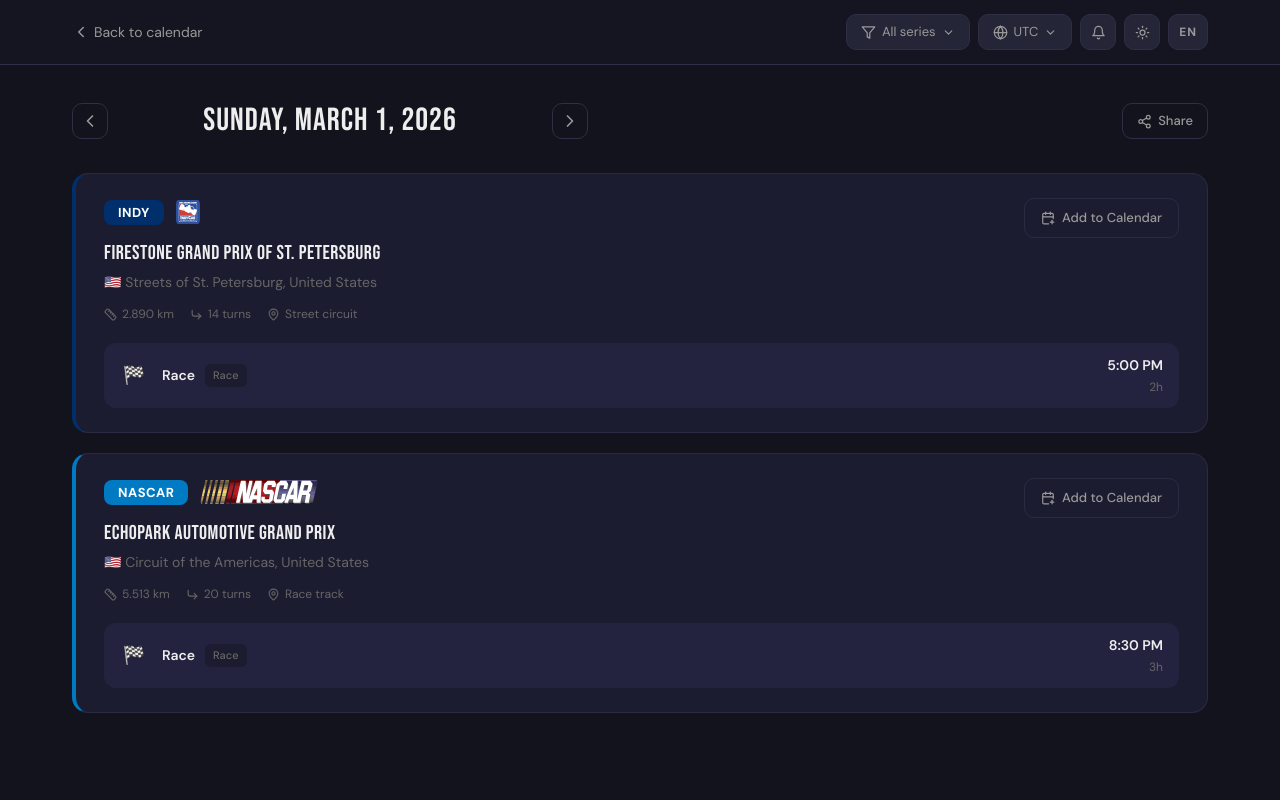
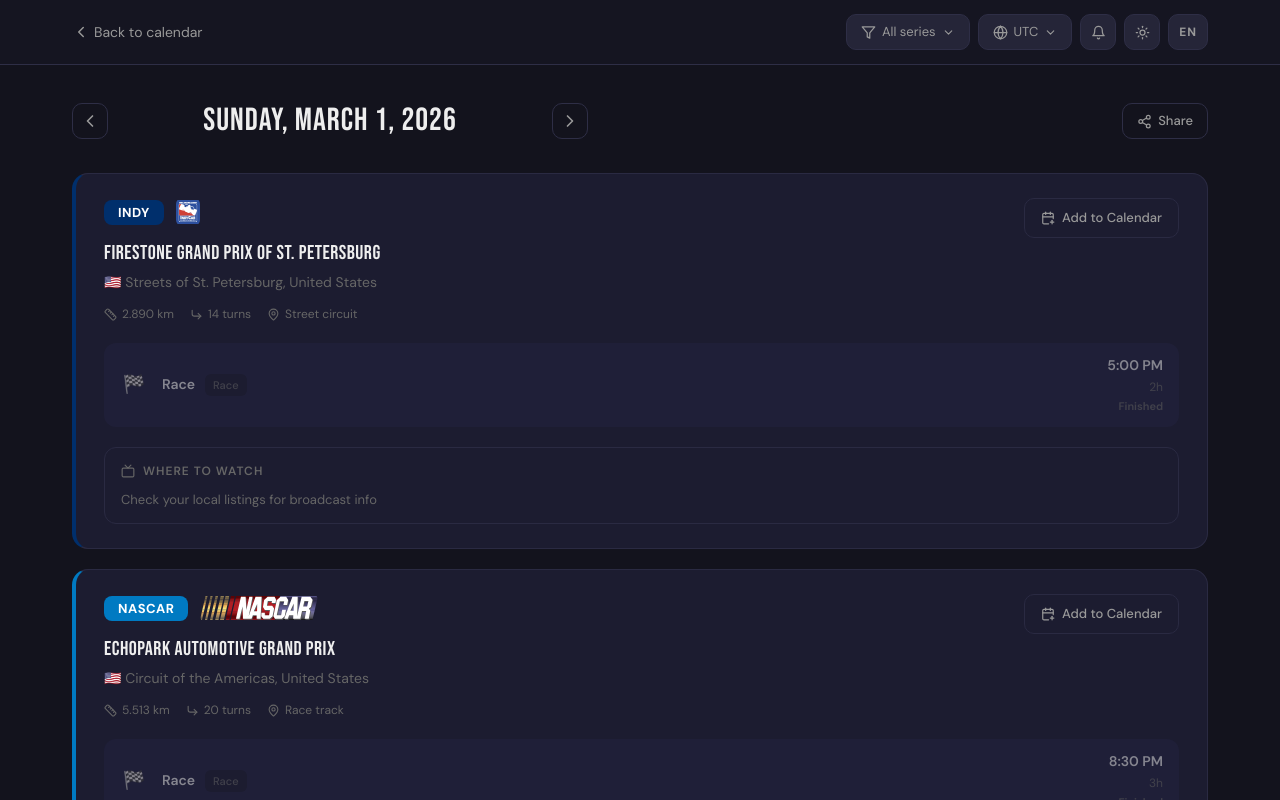
Before and after one commit to bogdankf1/race-grid, a Next.js app: page /day/2026-03-01 in a window 1280 px wide. Shown: the top 800 px of the page. Built offline with nearby package versions, Linux system fonts and the light colour scheme.

Commit message:
Add "LIVE" badges, session states, and empty week messages to calendar; highlight return day and dim past events

```diff
--- a/src/app/page.tsx
+++ b/src/app/page.tsx
@@ -1,6 +1,6 @@
 'use client'
 
-import { useEffect } from 'react'
+import { useEffect, useState } from 'react'
 import { format, startOfWeek } from 'date-fns'
 import { useLocalStorage } from '@/hooks/useLocalStorage'
 import { useCalendarEvents } from '@/hooks/useCalendarEvents'
@@ -28,6 +28,20 @@ export default function HomePage() {
   )
 
   useEffect(() => { applyTheme(theme) }, [theme])
+
+  // Highlight day cell we navigated back from
+  const [highlightDate, setHighlightDate] = useState<string | null>(null)
+  useEffect(() => {
+    const params = new URLSearchParams(window.location.search)
+    const from = params.get('from')
+    if (from) {
+      setHighlightDate(from)
+      params.delete('from')
+      const clean = params.toString()
+      window.history.replaceState({}, '', clean ? `?${clean}` : window.location.pathname)
+      setTimeout(() => setHighlightDate(null), 2000)
+    }
+  }, [])
 
   const monthEvents = useCalendarEvents(selectedSeries, timezone, month)
   const weekEvents = useWeekEvents(selectedSeries, timezone, weekStart)
@@ -67,6 +81,7 @@ export default function HomePage() {
         onWeekStartChange={setWeekStart}
         selectedSeriesIds={selectedSeries}
         timezone={timezone}
+        highlightDate={highlightDate}
       />
     </div>
   )
--- a/src/components/CalendarGrid.tsx
+++ b/src/components/CalendarGrid.tsx
@@ -32,6 +32,7 @@ interface CalendarGridProps {
   onWeekStartChange: (weekStart: string) => void
   selectedSeriesIds: string[]
   timezone: string
+  highlightDate?: string | null
 }
 
 const WEEKDAY_KEYS = ['weekday.mon', 'weekday.tue', 'weekday.wed', 'weekday.thu', 'weekday.fri', 'weekday.sat', 'weekday.sun']
@@ -57,7 +58,7 @@ function formatWeekLabel(weekStart: string, locale: Locale): string {
 export function CalendarGrid({
   month, onMonthChange, events, locale,
   viewMode, onViewModeChange, weekStart, onWeekStartChange,
-  selectedSeriesIds, timezone,
+  selectedSeriesIds, timezone, highlightDate,
 }: CalendarGridProps) {
   const currentDate = useMemo(() => {
     const [year, m] = month.split('-').map(Number)
@@ -281,11 +282,19 @@ export function CalendarGrid({
               isCurrentMonth={viewMode === 'week' ? true : isSameMonth(day, currentDate)}
               isToday={isDateToday(day)}
               isNextRaceDay={dateStr === nextRaceDay}
+              isHighlighted={dateStr === highlightDate}
               seriesInfos={events.get(dateStr) || []}
             />
           )
         })}
       </div>
+
+      {/* Empty week message */}
+      {viewMode === 'week' && weekDays.every(d => (events.get(format(d, 'yyyy-MM-dd')) || []).length === 0) && (
+        <div style={{ textAlign: 'center', padding: '32px 0 16px', color: 'var(--rg-text3)', fontSize: 15 }}>
+          {t('week.noRaces', locale)}
+        </div>
+      )}
     </div>
   )
 }
--- a/src/components/DayCell.tsx
+++ b/src/components/DayCell.tsx
@@ -10,6 +10,7 @@ interface DayCellProps {
   isCurrentMonth: boolean
   isToday: boolean
   isNextRaceDay?: boolean
+  isHighlighted?: boolean
   seriesInfos: DaySeriesInfo[]
 }
 
@@ -20,7 +21,8 @@ function cleanEventName(name: string): string {
     .replace(/^NLS\s*\d+\s*[—–-]\s*/i, '')
 }
 
-export function DayCell({ date, dayNumber, isCurrentMonth, isToday, isNextRaceDay, seriesInfos }: DayCellProps) {
+export function DayCell({ date, dayNumber, isCurrentMonth, isToday, isNextRaceDay, isHighlighted, seriesInfos }: DayCellProps) {
+  const isPast = !isToday && date < new Date().toISOString().slice(0, 10)
   const [expanded, setExpanded] = useState(false)
   const MAX_CHIPS = 3
   const showAll = expanded || seriesInfos.length <= MAX_CHIPS
@@ -43,10 +45,12 @@ export function DayCell({ date, dayNumber, isCurrentMonth, isToday, isNextRaceDa
         background: isToday
           ? 'var(--rg-elevated)'
           : isCurrentMonth ? 'var(--rg-surface)' : 'transparent',
-        boxShadow: isNextRaceDay ? '0 0 16px rgba(122,179,255,0.25)' : undefined,
-        opacity: isCurrentMonth ? 1 : 0.3,
+        boxShadow: isHighlighted
+          ? 'inset 0 0 0 3px var(--rg-success), 0 0 20px rgba(74,222,128,0.25)'
+          : isNextRaceDay ? '0 0 16px rgba(122,179,255,0.25)' : undefined,
+        opacity: !isCurrentMonth ? 0.3 : isPast ? 0.5 : 1,
         cursor: isCurrentMonth ? 'pointer' : 'default',
-        transition: 'background 0.15s ease, opacity 0.2s ease',
+        transition: 'background 0.15s ease, opacity 0.2s ease, box-shadow 0.5s ease',
         minHeight: 100,
       }}
       onMouseEnter={e => {
--- a/src/components/DayDetail.tsx
+++ b/src/components/DayDetail.tsx
@@ -1,6 +1,6 @@
 'use client'
 
-import { useMemo, useEffect, useRef } from 'react'
+import { useMemo, useEffect, useRef, useState } from 'react'
 import { SeriesConfig, RaceEvent, Session, SessionType } from '@/lib/types'
 import { ALL_SERIES } from '@/data/series-registry'
 import { getLocalDate, formatInTimezone, formatDuration } from '@/lib/timezone'
@@ -54,6 +54,13 @@ export function DayDetail({ date, selectedSeriesIds, timezone, locale, highlight
 
     return () => clearTimeout(timer)
   }, [highlightEventId])
+  // Tick every 30s for LIVE/Finished status
+  const [now, setNow] = useState(Date.now())
+  useEffect(() => {
+    const id = setInterval(() => setNow(Date.now()), 30_000)
+    return () => clearInterval(id)
+  }, [])
+
   const dayEvents = useMemo(() => {
     const results: DayEventInfo[] = []
     const selectedSeries = ALL_SERIES.filter(s => selectedSeriesIds.includes(s.id))
@@ -154,7 +161,13 @@ export function DayDetail({ date, selectedSeriesIds, timezone, locale, highlight
           </div>
 
           <div className="rg-event-card-sessions">
-            {sessions.map((session, i) => (
+            {sessions.map((session, i) => {
+              const startMs = new Date(session.startUtc).getTime()
+              const endMs = startMs + (session.durationMinutes || 120) * 60000
+              const isLive = now >= startMs && now < endMs
+              const isFinished = now >= endMs
+
+              return (
                 <div
                   key={`${session.label}-${i}`}
                   className="rg-session-row"
@@ -164,7 +177,9 @@ export function DayDetail({ date, selectedSeriesIds, timezone, locale, highlight
                     gap: 14,
                     padding: '12px 16px',
                     borderRadius: 12,
-                  background: 'var(--rg-elevated)',
+                    background: isLive ? 'var(--rg-surface)' : 'var(--rg-elevated)',
+                    opacity: isFinished ? 0.5 : 1,
+                    borderLeft: isLive ? '3px solid #dc2626' : undefined,
                   }}
                 >
                   <span style={{ fontSize: 18, width: 28, textAlign: 'center', flexShrink: 0 }}>
@@ -178,6 +193,7 @@ export function DayDetail({ date, selectedSeriesIds, timezone, locale, highlight
                       <span style={{ fontSize: 11, color: 'var(--rg-text3)', padding: '3px 8px', borderRadius: 6, background: 'var(--rg-surface)', fontWeight: 500 }}>
                         {sessionLabel(session.type, locale)}
                       </span>
+                      {isLive && <span className="rg-live-badge">{t('session.live', locale)}</span>}
                     </div>
                   </div>
                   <div className="rg-session-time" style={{ textAlign: 'right', flexShrink: 0 }}>
@@ -189,17 +205,22 @@ export function DayDetail({ date, selectedSeriesIds, timezone, locale, highlight
                         {formatDuration(session.durationMinutes)}
                       </div>
                     )}
+                    {isFinished ? (
+                      <div style={{ fontSize: 11, color: 'var(--rg-text3)', marginTop: 2, fontWeight: 600 }}>
+                        {t('session.finished', locale)}
+                      </div>
+                    ) : (
                       <Countdown targetUtc={session.startUtc} locale={locale} />
+                    )}
                   </div>
                 </div>
-            ))}
+              )
+            })}
 
             {/* Where to watch */}
             {(() => {
               const country = detectCountry(timezone)
-              if (!country) return null
-              const broadcasts = getBroadcasts(series.id, country)
-              if (broadcasts.length === 0) return null
+              const broadcasts = country ? getBroadcasts(series.id, country) : []
               return (
                 <div
                   style={{
@@ -216,6 +237,7 @@ export function DayDetail({ date, selectedSeriesIds, timezone, locale, highlight
                       {t('watch.title', locale)}
                     </span>
                   </div>
+                  {broadcasts.length > 0 ? (
                     <div style={{ display: 'flex', flexDirection: 'column', gap: 6 }}>
                       {broadcasts.map((b, i) => (
                         <div
@@ -249,6 +271,11 @@ export function DayDetail({ date, selectedSeriesIds, timezone, locale, highlight
                         </div>
                       ))}
                     </div>
+                  ) : (
+                    <p style={{ fontSize: 13, color: 'var(--rg-text3)' }}>
+                      {t('watch.fallback', locale)}
+                    </p>
+                  )}
                 </div>
               )
             })()}
--- a/src/components/DayPageClient.tsx
+++ b/src/components/DayPageClient.tsx
@@ -87,7 +87,7 @@ export function DayPageClient({ date }: DayPageClientProps) {
         onToggleTheme={toggleTheme}
         locale={locale}
         onToggleLocale={toggleLocale}
-        backHref={`/?month=${monthPath}`}
+        backHref={`/?month=${monthPath}&from=${date}`}
       />
 
       <div className="rg-day-wrap">
--- a/src/lib/i18n.ts
+++ b/src/lib/i18n.ts
@@ -10,6 +10,9 @@ const translations: Record<Locale, Record<string, string>> = {
     'view.week': 'Week',
     'search.placeholder': 'Search races, circuits…',
     'search.noResults': 'No results',
+    'session.finished': 'Finished',
+    'session.live': 'LIVE',
+    'week.noRaces': 'No races this week',
     'filter.all': 'All series',
     'filter.series': 'series',
     'filter.title': 'Filter series',
@@ -19,6 +22,7 @@ const translations: Record<Locale, Record<string, string>> = {
     'day.offDay': 'Enjoy the off day!',
     'day.more': 'more',
     'watch.title': 'Where to watch',
+    'watch.fallback': 'Check your local listings for broadcast info',
     'tz.search': 'Search timezone...',
     'tz.americas': 'Americas',
     'tz.europe': 'Europe',
@@ -70,6 +74,9 @@ const translations: Record<Locale, Record<string, string>> = {
     'view.week': 'Тиждень',
     'search.placeholder': 'Пошук гонок, трас…',
     'search.noResults': 'Нічого не знайдено',
+    'session.finished': 'Завершено',
+    'session.live': 'НАЖИВО',
+    'week.noRaces': 'Цього тижня немає гонок',
     'filter.all': 'Усі серії',
     'filter.series': 'серій',
     'filter.title': 'Фільтр серій',
@@ -79,6 +86,7 @@ const translations: Record<Locale, Record<string, string>> = {
     'day.offDay': 'Вихідний день!',
     'day.more': 'ще',
     'watch.title': 'Де дивитись',
+    'watch.fallback': 'Перевірте місцеві трансляції у вашому регіоні',
     'tz.search': 'Пошук часової зони...',
     'tz.americas': 'Америка',
     'tz.europe': 'Європа',
--- a/src/styles/globals.css
+++ b/src/styles/globals.css
@@ -70,6 +70,26 @@ body {
 /* Uniform control height */
 .rg-control {
   height: var(--rg-control-h) !important;
+}
+
+/* LIVE pulse animation */
+@keyframes rg-pulse {
+  0%, 100% { opacity: 1; }
+  50% { opacity: 0.4; }
+}
+
+.rg-live-badge {
+  display: inline-flex;
+  align-items: center;
+  gap: 4px;
+  padding: 2px 6px;
+  border-radius: 4px;
+  background: #dc2626;
+  color: #fff;
+  font-size: 10px;
+  font-weight: 700;
+  letter-spacing: 0.5px;
+  animation: rg-pulse 1.5s ease-in-out infinite;
 }
 
 /* Global interactive feedback */
```
Also changed, not shown: 1 other file (tests, documents, lock files or other folders). Lines whose indentation alone changed are shown as unchanged.
